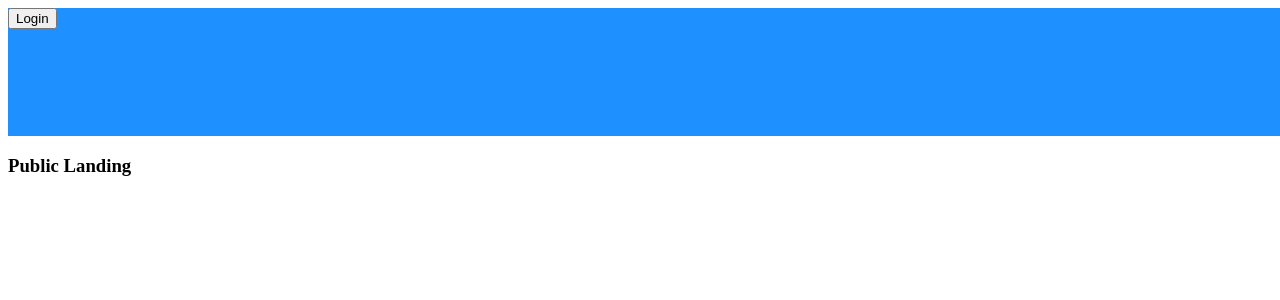
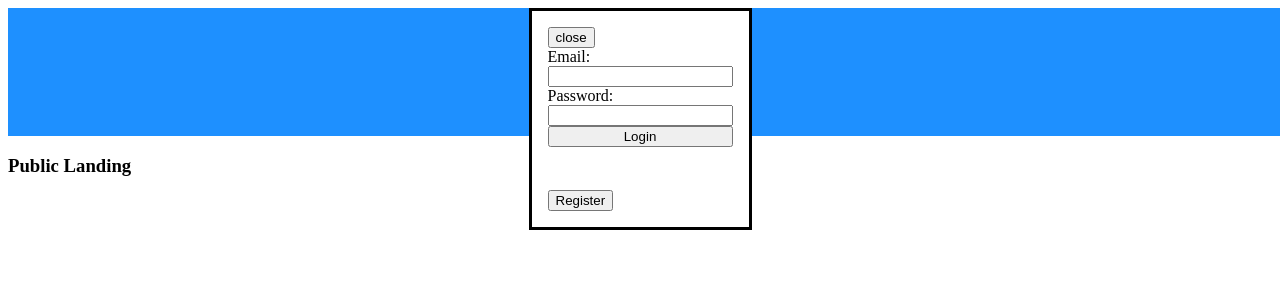
Before and after one commit to martucazpo/three-apps-login, a React (Create React App) app: page / in a window 1280 px wide. Shown: the top 300 px of the page. Built offline with nearby package versions, Linux system fonts and the light colour scheme.

Commit message:
ended react state part, setting up redux part

```diff
--- a/src/App.js
+++ b/src/App.js
@@ -10,10 +10,10 @@ import Recipes from "./recipes/Recipes";
 const App = () => {
   return (
     <>
-      <Header />
+      <Header isAuth={false} isModalOpen={true} />
       <Routes>
-        <Route path="/" element={<PublicLanding />}>
-          <Route index element={<Landing />} />
+        <Route path="/" element={<PublicLanding isAuth={false} />}>
+          <Route index element={<Landing isAuth={false} />} />
         </Route>
         <Route path="/apps" element={<PrivateLanding />}>
           <Route index element={<Landing />} />
--- /dev/null
+++ b/src/auth/LoginForm.jsx
@@ -0,0 +1,20 @@
+import Input from "../components/Input";
+import styles from "./styles";
+
+const LoginForm = (props) => {
+  const handleSubmit = (e) => {
+    e.preventDefault();
+  };
+  return (
+    <div>
+      <form onSubmit={handleSubmit} style={styles.formStyle}>
+        {["email", "password"].map((field) => (
+          <Input key={field} name={field} handleChange={props.handleChange} />
+        ))}
+        <button type="submit">Login</button>
+      </form>
+    </div>
+  );
+};
+
+export default LoginForm;
--- /dev/null
+++ b/src/auth/LoginModal.jsx
@@ -0,0 +1,20 @@
+import LoginForm from "./LoginForm";
+import RegistrationForm from "./RegistrationForm";
+import styles from "./styles";
+
+const LoginModal = (props) => {
+  return (
+    <dialog open={props.isModalOpen}>
+      <button>close</button>
+      {props.isLogin ? <LoginForm /> : <RegistrationForm />}
+      <div>
+        <div style={styles.messageDiv}>
+          <h3>{props.message}</h3>
+        </div>
+        <button>{props.isLogin ? "Register" : "Login"}</button>
+      </div>
+    </dialog>
+  );
+};
+
+export default LoginModal;
--- /dev/null
+++ b/src/auth/RegistrationForm.jsx
@@ -0,0 +1,22 @@
+import Input from "../components/Input";
+import styles from "./styles";
+
+const RegistrationForm = (props) => {
+  const handleSubmit = (e) => {
+    e.preventDefault();
+  };
+  return (
+    <div>
+      <form onSubmit={handleSubmit} style={styles.formStyle}>
+        {["firstName", "lastName", "email", "password", "password2"].map(
+          (field) => (
+            <Input key={field} name={field} handleChange={props.handleChange} />
+          ),
+        )}
+        <button type="submit">Register</button>
+      </form>
+    </div>
+  );
+};
+
+export default RegistrationForm;
--- /dev/null
+++ b/src/auth/styles.js
@@ -0,0 +1,16 @@
+const styles = {
+  formStyle: {
+    width: "100%",
+    maxWidth: "400px",
+    display: "flex",
+    flexDirection: "column",
+  },
+
+  messageDiv: {
+    minHeight: "1.5em",
+    width: "100%",
+    color: "darkred",
+  },
+};
+
+export default styles;
--- a/src/components/Header.jsx
+++ b/src/components/Header.jsx
@@ -1,4 +1,5 @@
 import Navbar from "./Navbar";
+import LoginModal from "../auth/LoginModal";
 import styles from "./styles";
 
 const Header = (props) => {
@@ -10,7 +11,11 @@ const Header = (props) => {
         </>
       ) : (
         <>
-          <button>Login</button>
+          {props.isModalOpen ? (
+            <LoginModal isLogin={true} isModalOpen={true} />
+          ) : (
+            <button>Login</button>
+          )}
         </>
       )}
     </header>
--- /dev/null
+++ b/src/components/Input.jsx
@@ -0,0 +1,31 @@
+const Input = (props) => {
+  return (
+    <>
+      <label htmlFor={props.name}>
+        {!props.labelTxt && props.name !== "password2"
+          ? props.name
+              .split(/(?<=[a-z])(?=[A-Z])|(?<=[A-Z])(?=[A-Z][a-z])/)
+              .map(
+                (word) =>
+                  (word = word
+                    .toLowerCase()
+                    .replace(word[0], word[0].toUpperCase())),
+              )
+              .join(" ") + ":"
+          : !props.labelText && props.name === "password2"
+            ? "Please re-enter password:"
+            : props.lableTxt}
+      </label>
+      <input
+        name={props.name}
+        id={props.name}
+        value=""
+        type="text"
+        onChange={(e) => props.handleChange(e)}
+        required
+      />
+    </>
+  );
+};
+
+export default Input;
```
